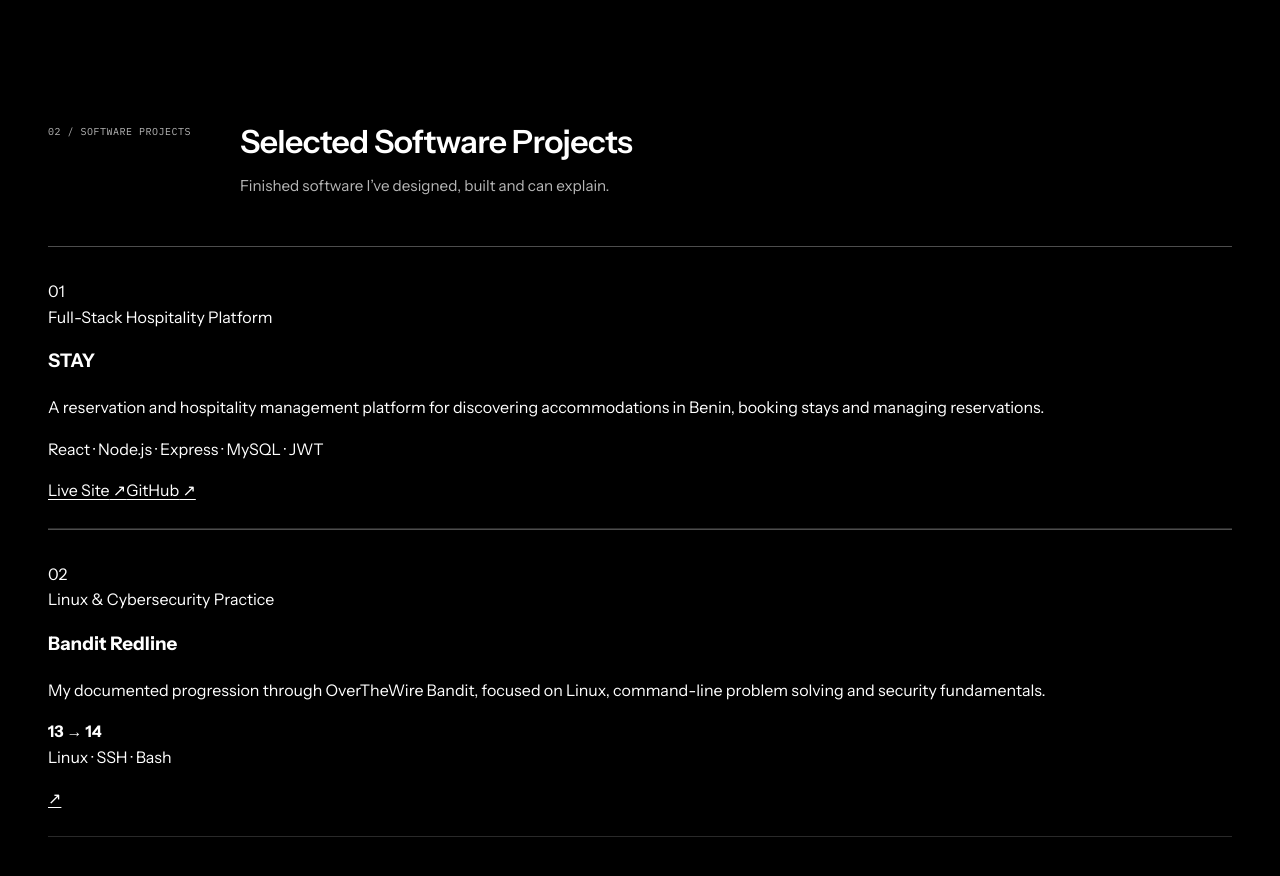
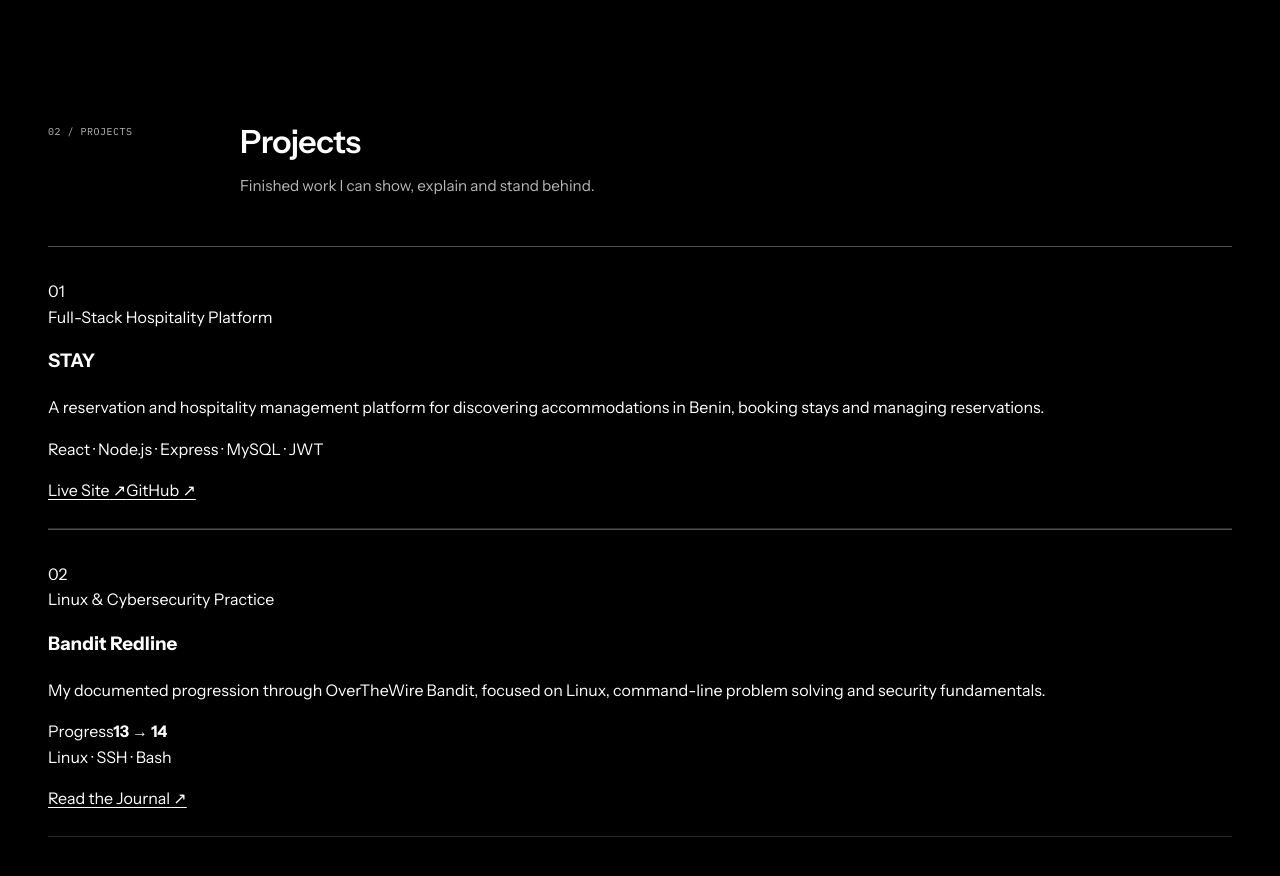
Before and after one commit to emma-dasilva-dev/emma-dasilva-portfolio, a Next.js app: page /en in a window 1280 px wide. Shown: the part 560-1436 px from the top of the page. Built offline with nearby package versions, Linux system fonts and the light colour scheme.

Commit message:
content: simplify projects section copy

```diff
--- a/src/content/work.ts
+++ b/src/content/work.ts
@@ -4,40 +4,29 @@ interface WorkContent {
   sectionNumber: string;
   heading: string;
   intro: string;
-  challengeLabel: string;
-  stayChallenge: string;
   liveSite: string;
   github: string;
-  viewCaseStudy: string;
-  architectureLabel: string;
-  rolesLabel: string;
+  journal: string;
+  progressLabel: string;
 }
 
 export const workContent: Record<Locale, WorkContent> = {
   en: {
-    sectionNumber: "02 / Software Projects",
-    heading: "Selected Software Projects",
-    intro: "Finished software I’ve designed, built and can explain.",
-    challengeLabel: "What challenged me most",
-    stayChallenge:
-      "Connecting the frontend, API, authentication, permissions and database while keeping user roles and reservation data consistent.",
+    sectionNumber: "02 / Projects",
+    heading: "Projects",
+    intro: "Finished work I can show, explain and stand behind.",
     liveSite: "Live Site",
     github: "GitHub",
-    viewCaseStudy: "View Case Study",
-    architectureLabel: "System flow",
-    rolesLabel: "Roles",
+    journal: "Read the Journal",
+    progressLabel: "Progress",
   },
   fr: {
-    sectionNumber: "02 / Projets logiciels",
-    heading: "Projets logiciels sélectionnés",
-    intro: "Des logiciels finalisés que j’ai conçus, développés et que je peux expliquer.",
-    challengeLabel: "Mon principal défi",
-    stayChallenge:
-      "Relier le frontend, l’API, l’authentification, les permissions et la base de données tout en gardant les rôles et les réservations cohérents.",
+    sectionNumber: "02 / Projets",
+    heading: "Projets",
+    intro: "Des travaux finalisés que je peux montrer, expliquer et défendre.",
     liveSite: "Voir le site",
     github: "GitHub",
-    viewCaseStudy: "Voir l’étude de cas",
-    architectureLabel: "Flux système",
-    rolesLabel: "Rôles",
+    journal: "Lire le journal",
+    progressLabel: "Progression",
   },
 };
```
